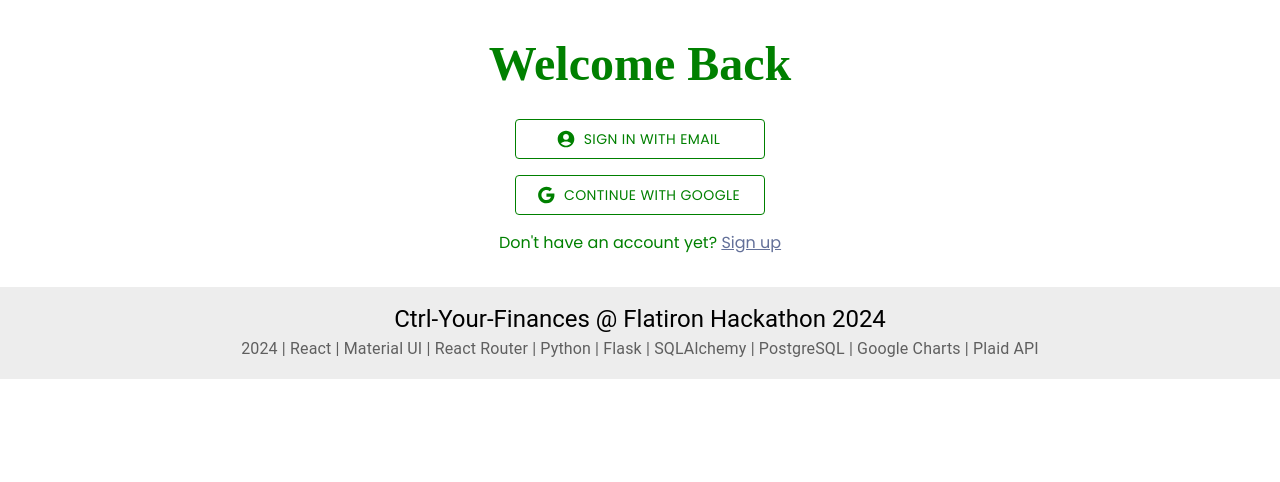
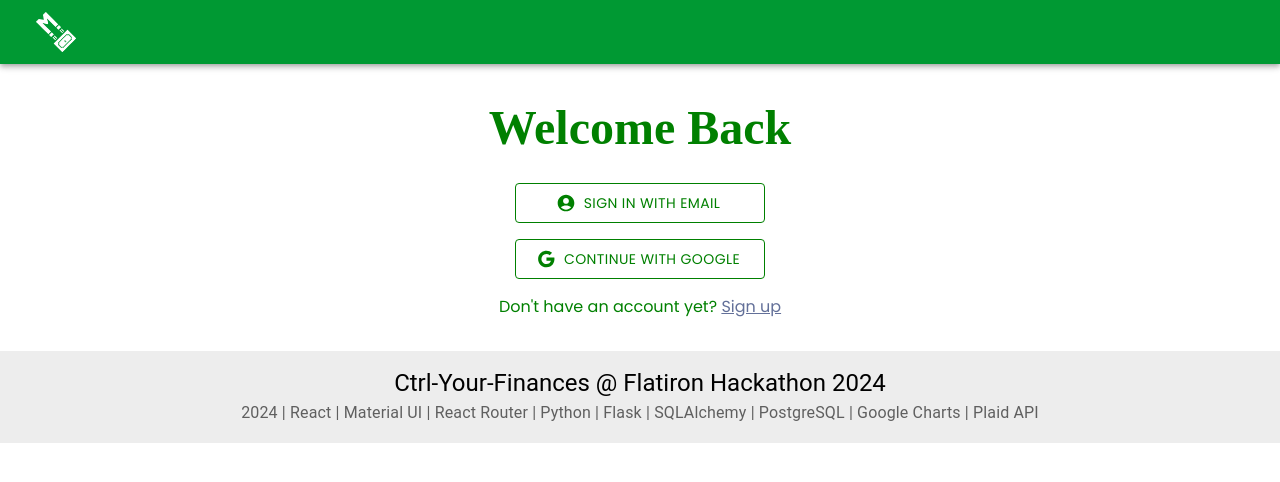
Before and after one commit to omgitsmiles/ctrl-your-finances, a React (Vite) app in the folder client/: page /login in a window 1280 px wide. Shown: the top 482 px of the page. Built offline with nearby package versions, Linux system fonts and the light colour scheme; no server answers; a web font is replaced by a local one.

Commit message:
removed conditional rendering for navbar in app.jsx

```diff
--- a/client/src/App.jsx
+++ b/client/src/App.jsx
@@ -14,7 +14,7 @@ function App() {
   return (
     <div className="app-container">
       <ContextProvider>
-        {(location.pathname !== '/' && location.pathname !== '/signup' && location.pathname !== '/login') && <ResponsiveAppBar />}
+        {(location.pathname !== '/') && <ResponsiveAppBar />}
         <Outlet />
         {/* <Footer /> */}
       </ContextProvider>
```
